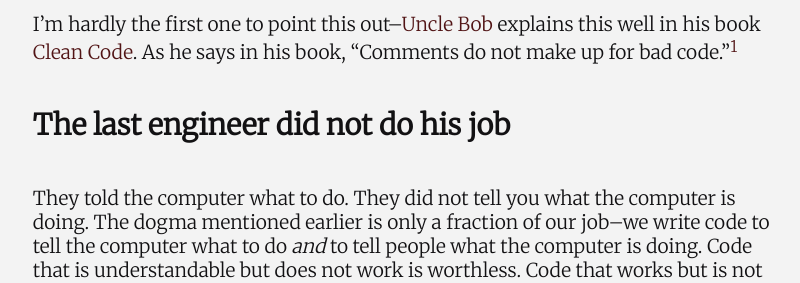
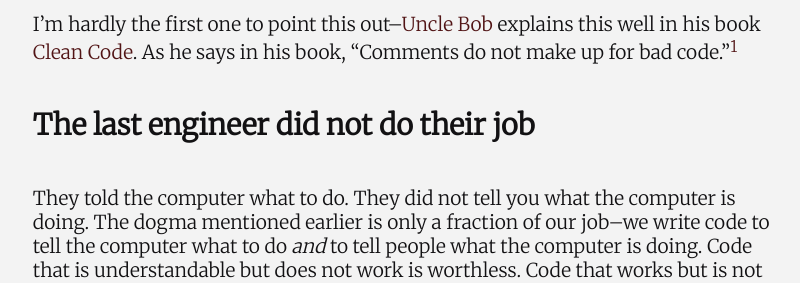
Before and after one commit to cincospenguinos/Blog, a Jekyll site: the page built from _posts/2020-06-03-on-code-comments.markdown, in a window 1280 px wide and 900 px high, scrolled down 3714 px. Shown: the part 153-436 px from the top of the window, without its empty margins (228-1028 px from the left). Built offline with Jekyll 4.4.1, drawn with Linux system fonts in a browser that asks for light colours.

Commit message:
Fix typo

```diff
--- a/_posts/2020-06-03-on-code-comments.markdown
+++ b/_posts/2020-06-03-on-code-comments.markdown
@@ -103,7 +103,7 @@ If source code file size is an issue, then (1) why are you programming it in Jav
 
 I'm hardly the first one to point this out--[Uncle Bob](https://blog.cleancoder.com/) explains this well in his book [Clean Code](https://www.amazon.com/Clean-Code-Handbook-Software-Craftsmanship-ebook/dp/B001GSTOAM/ref=sr_1_3?dchild=1&keywords=Clean+Code&qid=1590558884&sr=8-3). As he says in his book, "Comments do not make up for bad code."[^1]
 
-## The last engineer did not do his job
+## The last engineer did not do their job
 
 They told the computer what to do. They did not tell you what the computer is doing. The dogma mentioned earlier is only a fraction of our job--we write code to tell the computer what to do *and* to tell people what the computer is doing. Code that is understandable but does not work is worthless. Code that works but is not understandable can convince an unknowing manager, but is worthless when it comes time to change it.
 
```
